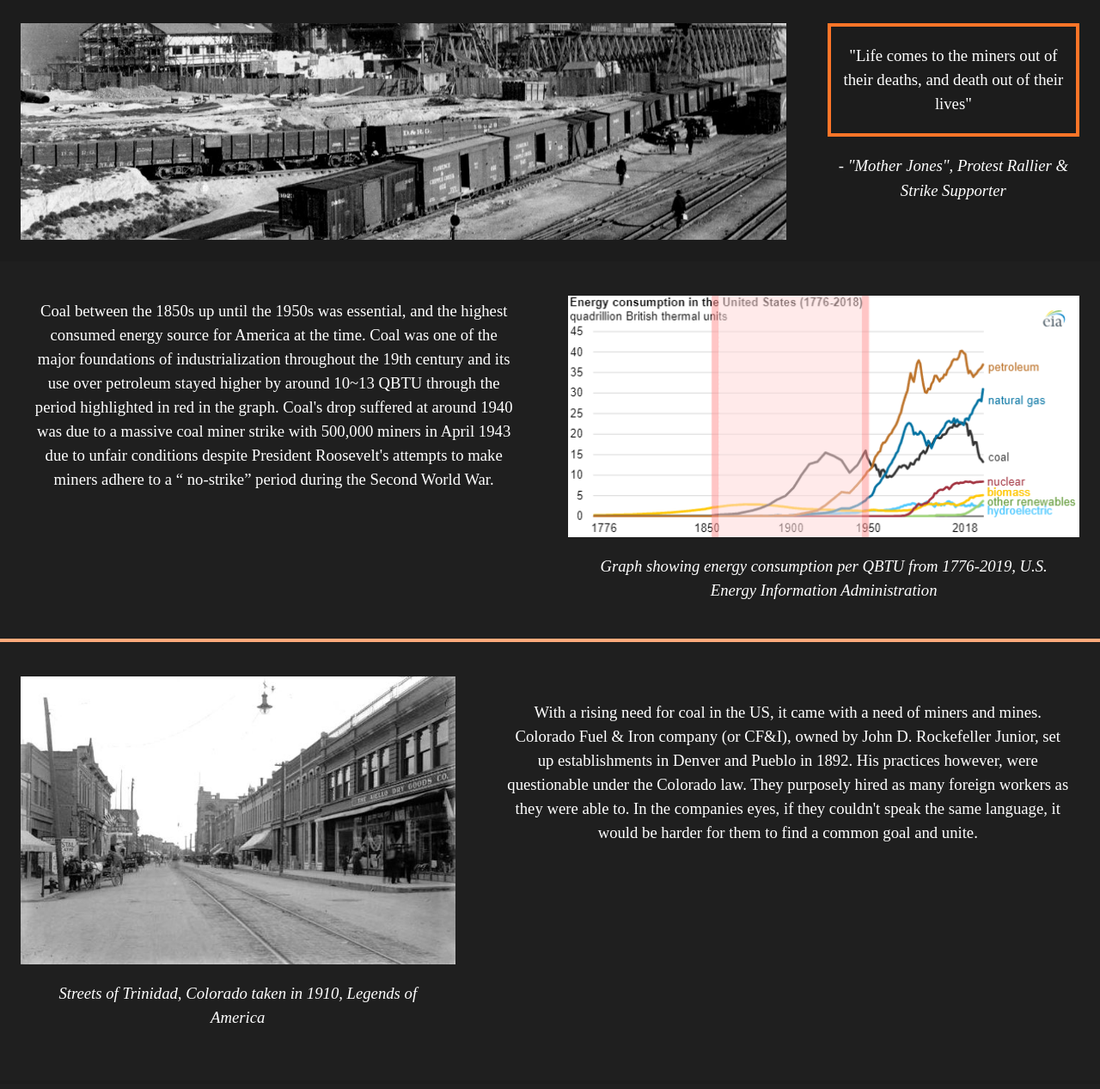
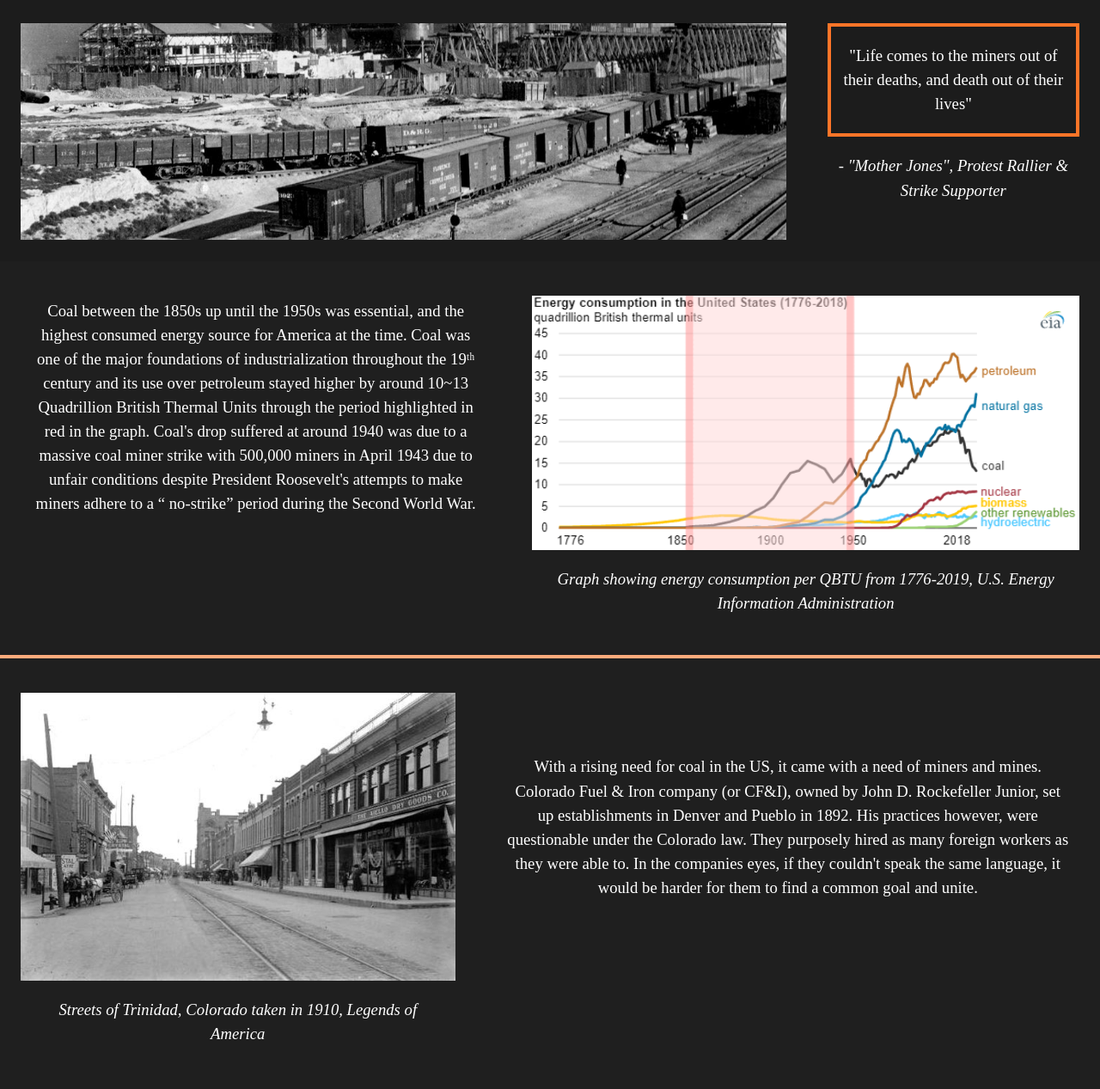
Before and after one commit to acuaroo/NHD2022, a website: page coal_fueling.html in a window 1280 px wide. Shown: the part 347-1614 px from the top of the page at 86% size. Drawn offline with Linux system fonts and the light colour scheme.

Commit message:
Fixed some issues

```diff
--- a/coal_fueling.html
+++ b/coal_fueling.html
@@ -51,10 +51,10 @@
 
 
     <div class="flex justify-center row-span-full text-center bg-coal">
-        <div class="w-2/3 px-6 py-6 justify-center inline-block text-center">
+        <div class="w-7/12 px-6 py-6 justify-center inline-block text-center">
 
             <p class="font-lorabold text-white text-cbxl cb:text-3xl px-3 py-5">
-                Coal between the 1850s up until the 1950s was essential, and the highest consumed energy source for America at the time. Coal was one of the major foundations of industrialization throughout the 19th century and its use over petroleum stayed higher by around 10~13 QBTU through the period highlighted in red in the graph. Coal's drop suffered at around 1940 was due to a massive coal miner strike with 500,000 miners in April 1943 due to unfair conditions despite President Roosevelt's attempts to make miners adhere to a “ no-strike” period during the Second World War.
+                Coal between the 1850s up until the 1950s was essential, and the highest consumed energy source for America at the time. Coal was one of the major foundations of industrialization throughout the 19ᵗʰ century and its use over petroleum stayed higher by around 10~13 Quadrillion British Thermal Units through the period highlighted in red in the graph. Coal's drop suffered at around 1940 was due to a massive coal miner strike with 500,000 miners in April 1943 due to unfair conditions despite President Roosevelt's attempts to make miners adhere to a “ no-strike” period during the Second World War.
             </p>
             <br/>
         </div>
@@ -77,7 +77,7 @@
 
         <div class="w-2/3 px-6 py-3 pb-0 justify-center inline-block text-center bg-coal">
 
-            <p class="font-lorabold text-white text-cbxl cb:text-3xl px-3 py-5 pt-14">
+            <p class="font-lorabold text-white text-cbxl cb:text-3xl px-3 py-5 mt-20">
                 With a rising need for coal in the US, it came with a need of miners and mines. Colorado Fuel & Iron company (or CF&I), owned by John D. Rockefeller Junior, set up establishments in Denver and Pueblo in 1892. His practices however, were questionable under the Colorado law. They purposely hired as many foreign workers as they were able to. In the companies eyes, if they couldn't speak the same language, it would be harder for them to find a common goal and unite.
             </p>
             <br/>
```
Also changed, not shown: dist/output.css.
